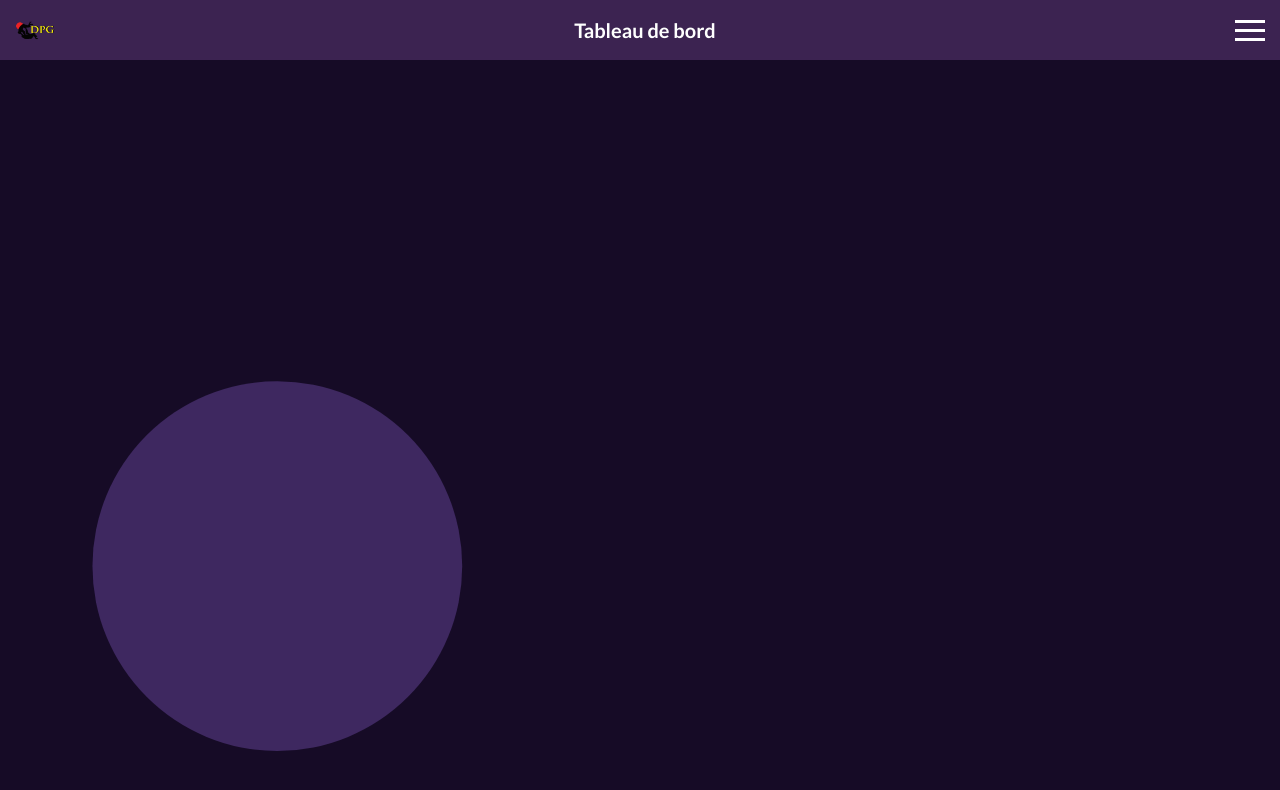
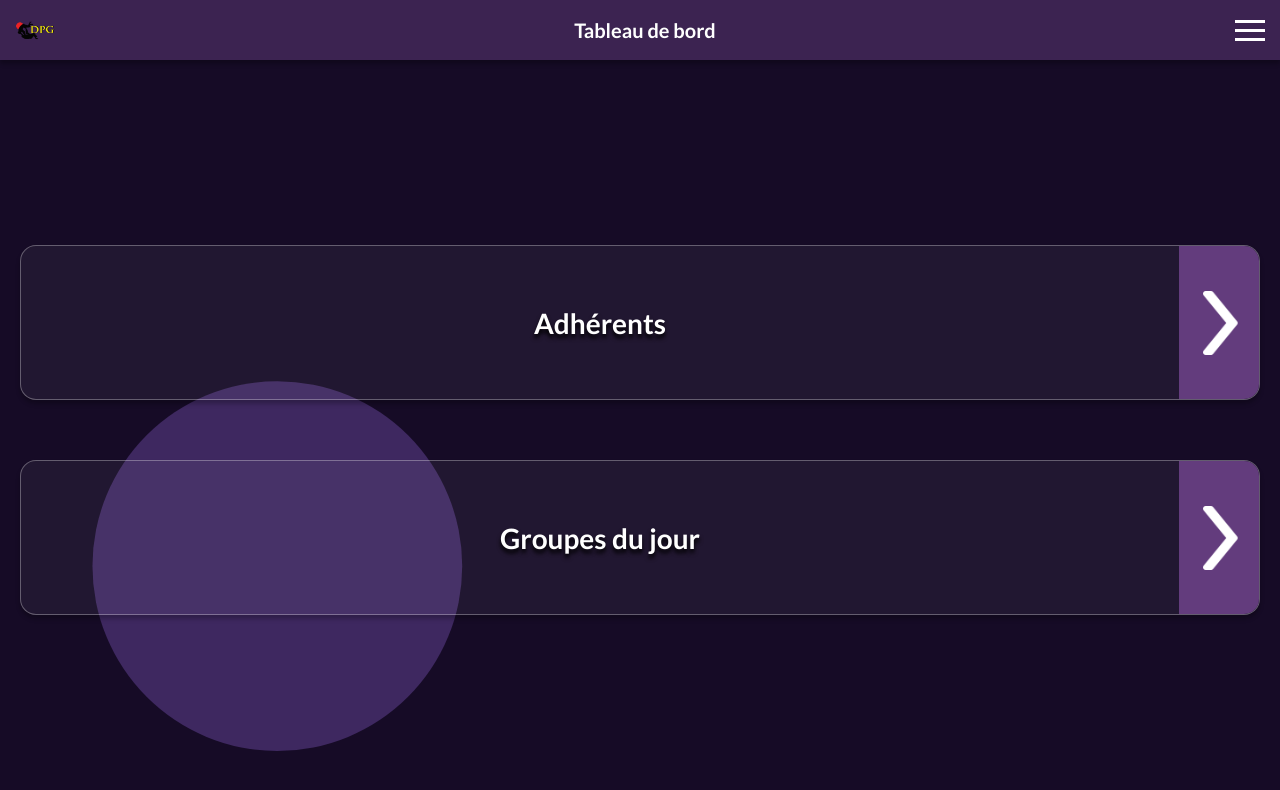
Before and after one commit to AllanLat/awen-g-asso-frontend, a React (Create React App) app: page /home in a window 1280 px wide. Shown: the top 790 px of the page. Built offline with nearby package versions, Linux system fonts and the light colour scheme; no server answers; sample sign-in values are in the browser's storage.

Commit message:
création des cartes du dashboard

```diff
--- a/src/App.css
+++ b/src/App.css
@@ -33,6 +33,8 @@
   --primaryButtonHover: #8D549A;
   --navbarColor: rgba(99, 60, 125, 0.5);
   --modalMenuColor: #633C7D;
+  --dashMenuColor: rgba(255, 255, 255, 0.05);
+  --dashMenuBorder: rgba(255, 255, 255, 0.30);
 }
 
 * {
--- a/src/Pages/Home/index.css
+++ b/src/Pages/Home/index.css
@@ -0,0 +1,10 @@
+.home {
+    margin-top: 6rem;
+    height: calc(100vh - 6rem);
+    display: flex;
+    flex-direction: column;
+    align-items: center;
+    justify-content: center;
+    gap: 6rem;
+    padding: 2rem;
+}
--- a/src/Pages/Home/index.jsx
+++ b/src/Pages/Home/index.jsx
@@ -1,6 +1,10 @@
 import { useEffect, useState } from 'react';
 import { getMembersCount, getDayGroupsCount } from '../../api/counts';
+
 import Navbar from '../../components/Navbar';
+import DashMenu from '../../components/DashMenu';
+
+import './index.css';
 
 const Home = () => {
   const user = {
@@ -33,7 +37,10 @@ const Home = () => {
   return (
     <>
       <Navbar title="Tableau de bord" />
-
+      <div className="home">
+          <DashMenu count={members_count} title='Adhérents' />
+          <DashMenu count={day_groups_count} title='Groupes du jour' />
+      </div>
     </>
   )
 }
--- a/src/api/counts.jsx
+++ b/src/api/counts.jsx
@@ -9,7 +9,7 @@ const getMembersCount = async (token) => {
         });
         const result = await response.json();
         if (response.status === 200) {
-            return result
+            return result.members_count
         }
     } catch (error) {
         console.log(error);
@@ -27,7 +27,7 @@ const getDayGroupsCount = async (token) => {
         });
         const result = await response.json();
         if (response.status === 200) {
-            return result
+            return result.day_groups_count
         }
     } catch (error) {
         console.log(error);
--- /dev/null
+++ b/src/components/DashMenu/index.css
@@ -0,0 +1,55 @@
+.dash_menu {
+    display: flex;
+    justify-content: space-between;
+    width: 100%;
+    height: 15.5rem;
+    background-color: var(--dashMenuColor);
+    border-radius: 16px;
+    border: 1px solid var(--dashMenuBorder);
+    box-shadow: 0px 4px 4px rgba(0, 0, 0, 0.25);
+    overflow: hidden;
+    cursor: pointer;
+}
+
+.dash_menu_content {
+    width: calc(100% - 8rem);
+    height: 100%;
+    display: flex;
+    flex-direction: column;
+    justify-content: center;
+    gap: 4rem;
+    align-items: center;
+    text-align: center;
+}
+
+.dash_menu_count {
+    font-size: 7.2rem;
+    font-weight: 700;
+    text-shadow: 0px 4px 4px rgba(0, 0, 0, 25);
+    -webkit-text-stroke: 2px var(--primaryButton);
+}
+
+.dash_menu_title {
+    font-size: 2.8rem;
+    font-weight: 700;
+    text-shadow: 0px 4px 4px rgba(0, 0, 0, 25);
+}
+
+
+.arrow_cta {
+    background-color: var(--primaryButton);
+    background-image: url('../../assets/img/arrow.png');
+    background-repeat: no-repeat;
+    background-position: center;
+    background-size: contain;
+    width: 8rem;
+    height: 100%;
+    display: flex;
+    justify-content: center;
+    align-items: center;
+    transition: all ease-in-out 0.3s;
+}
+
+.dash_menu:hover .arrow_cta {
+    background-color: var(--primaryButtonHover);
+}
--- /dev/null
+++ b/src/components/DashMenu/index.jsx
@@ -0,0 +1,23 @@
+import './index.css';
+
+const DashMenu = ({ count, title }) => {
+    return (
+        <div className="dash_menu">
+            <div className="dash_menu_content">
+                {count &&
+                <div className="dash_menu_count">
+                    {count}
+                </div>}
+
+                <div className="dash_menu_title">
+                    {title}
+                </div>
+            </div>
+            <div className="arrow_cta">
+
+            </div>
+        </div>
+    )
+}
+
+export default DashMenu
--- a/src/components/Navbar/index.css
+++ b/src/components/Navbar/index.css
@@ -9,4 +9,5 @@
     align-items: center;
     padding: 1rem 1.5rem;
     background-color: var(--navbarColor);
+    box-shadow: 0px 4px 4px rgba(0, 0, 0, 0.25);
 }
```
Also changed, not shown: src/assets/img/arrow.png (added).
